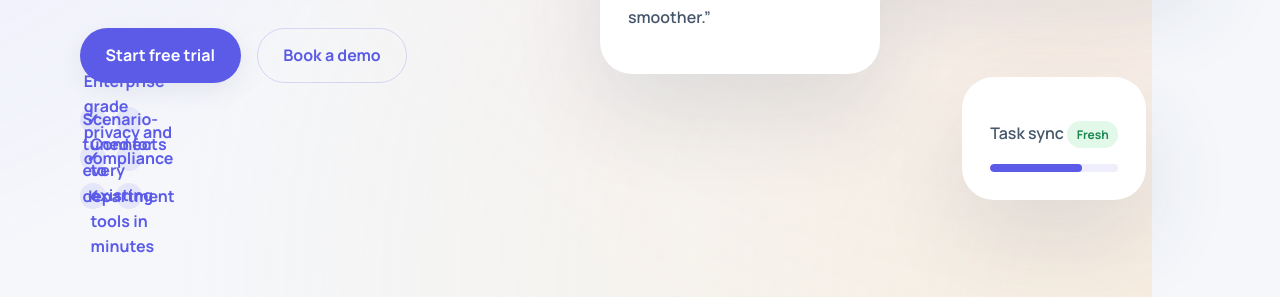
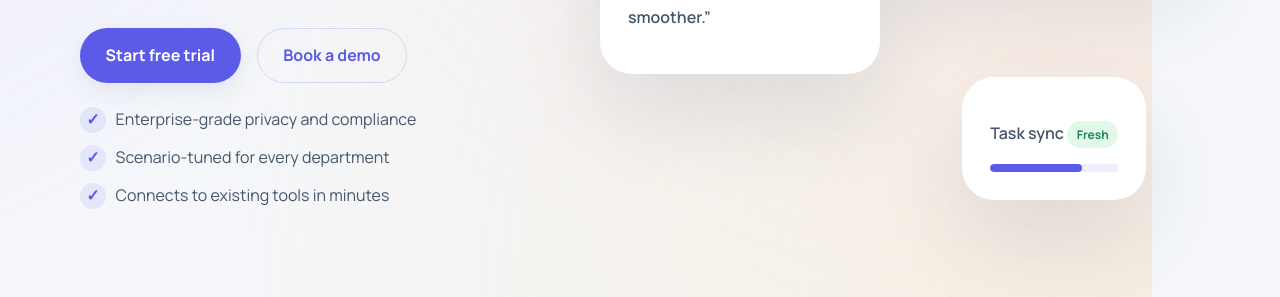
Before and after one commit to tang2010/web, a plain HTML site: page index.html in a window 1280 px wide. Shown: the part 503-800 px from the top of the page. Drawn offline with Linux system fonts and the light colour scheme.

Commit message:
Fix hero benefits layout

```diff
--- a/styles.css
+++ b/styles.css
@@ -207,7 +207,7 @@ body {
   color: var(--text-secondary);
 }
 
-.hero-benefits span {
+.hero-benefits li span:first-child {
   background: rgba(91, 91, 232, 0.1);
   color: var(--primary);
   width: 26px;
@@ -217,6 +217,11 @@ body {
   justify-content: center;
   border-radius: 50%;
   font-weight: 700;
+  flex-shrink: 0;
+}
+
+.hero-benefits li span:last-child {
+  display: inline;
 }
 
 .hero-visual {
```
